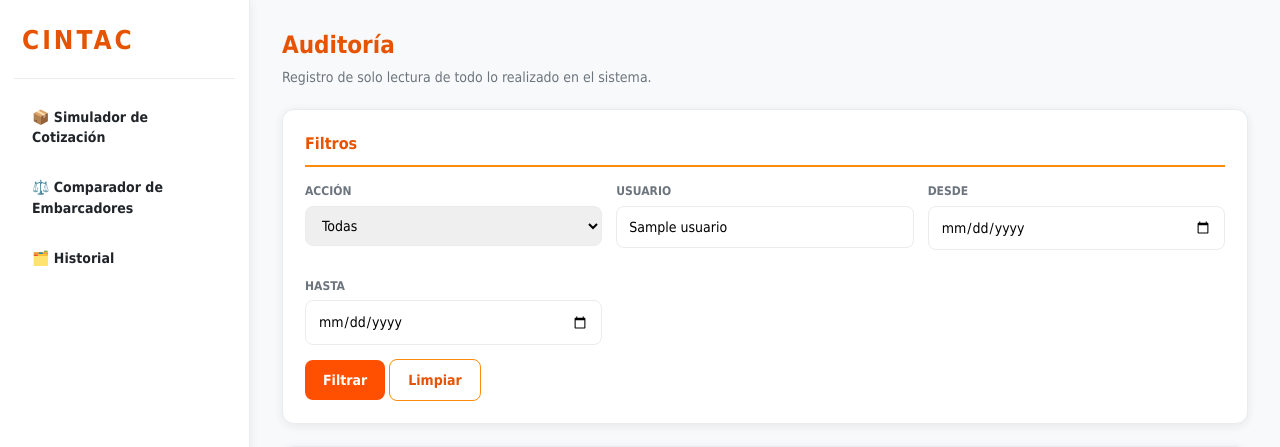
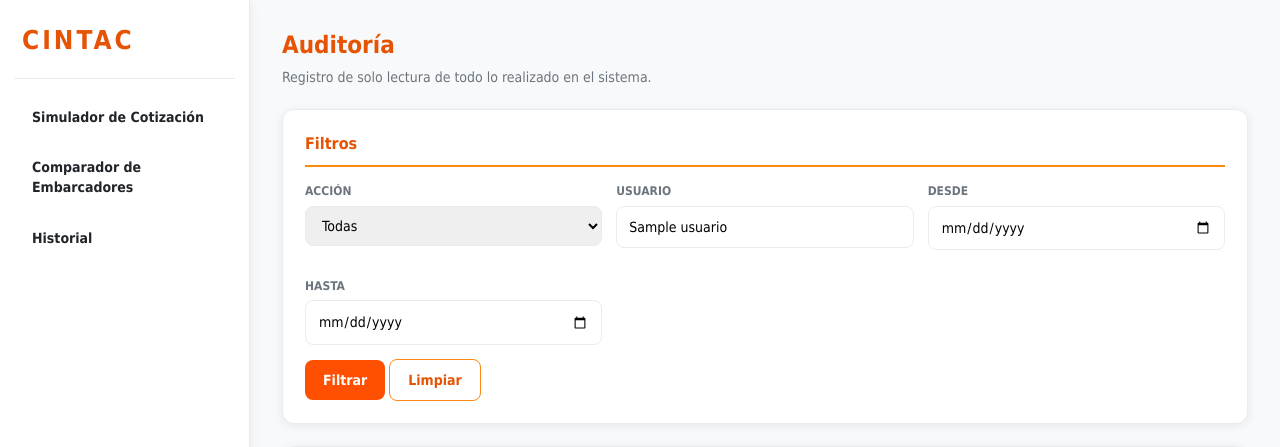
Before and after one commit to camilo15-cpu/cotizador-cintac-v2, a Django app: template templates/auditoria/lista.html in a window 1280 px wide. Shown: the top 447 px of the page. Run offline with Django 5.2, Linux system fonts and the light colour scheme; the template is opened without the code that fills it: most values are stand-ins (such as "Sample title", 1, 10 or a date in 2020).

Commit message:
Elimina emojis de las vistas y el codigo

```diff
--- a/templates/base.html
+++ b/templates/base.html
@@ -11,13 +11,13 @@
   <aside class="sidebar no-print">
     <div class="marca">CINTAC</div>
     <nav>
-      <a href="{% url 'cotizaciones:simulador' %}" class="{% if request.resolver_match.url_name == 'simulador' %}activo{% endif %}">📦 Simulador de Cotización</a>
-      <a href="{% url 'cotizaciones:comparador' %}" class="{% if request.resolver_match.url_name == 'comparador' %}activo{% endif %}">⚖️ Comparador de Embarcadores</a>
-      <a href="{% url 'cotizaciones:historial' %}" class="{% if request.resolver_match.url_name == 'historial' %}activo{% endif %}">🗂️ Historial</a>
+      <a href="{% url 'cotizaciones:simulador' %}" class="{% if request.resolver_match.url_name == 'simulador' %}activo{% endif %}"> Simulador de Cotización</a>
+      <a href="{% url 'cotizaciones:comparador' %}" class="{% if request.resolver_match.url_name == 'comparador' %}activo{% endif %}"> Comparador de Embarcadores</a>
+      <a href="{% url 'cotizaciones:historial' %}" class="{% if request.resolver_match.url_name == 'historial' %}activo{% endif %}"> Historial</a>
       {% if user.es_administrador %}
-      <a href="{% url 'tarifas:lista' %}" class="{% if request.resolver_match.namespace == 'tarifas' %}activo{% endif %}">🏷️ Mantenedor de Tarifas</a>
-      <a href="{% url 'usuarios:lista' %}" class="{% if request.resolver_match.url_name == 'lista' and request.resolver_match.namespace == 'usuarios' or request.resolver_match.url_name == 'crear' and request.resolver_match.namespace == 'usuarios' %}activo{% endif %}">👥 Gestión de Usuarios</a>
-      <a href="{% url 'auditoria:lista' %}" class="{% if request.resolver_match.namespace == 'auditoria' %}activo{% endif %}">🔎 Auditoría</a>
+      <a href="{% url 'tarifas:lista' %}" class="{% if request.resolver_match.namespace == 'tarifas' %}activo{% endif %}"> Mantenedor de Tarifas</a>
+      <a href="{% url 'usuarios:lista' %}" class="{% if request.resolver_match.url_name == 'lista' and request.resolver_match.namespace == 'usuarios' or request.resolver_match.url_name == 'crear' and request.resolver_match.namespace == 'usuarios' %}activo{% endif %}"> Gestión de Usuarios</a>
+      <a href="{% url 'auditoria:lista' %}" class="{% if request.resolver_match.namespace == 'auditoria' %}activo{% endif %}"> Auditoría</a>
       {% endif %}
     </nav>
     <div class="sesion">
```
